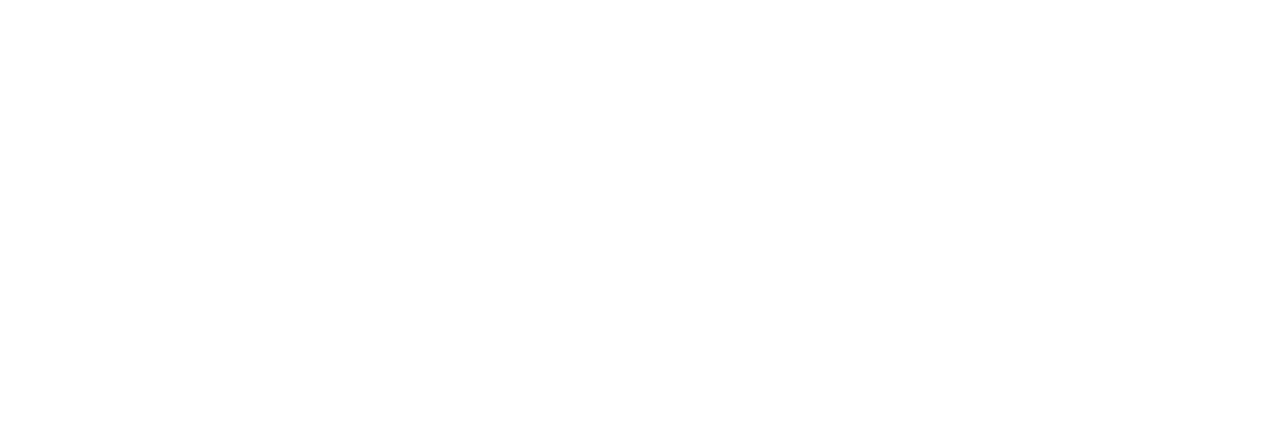
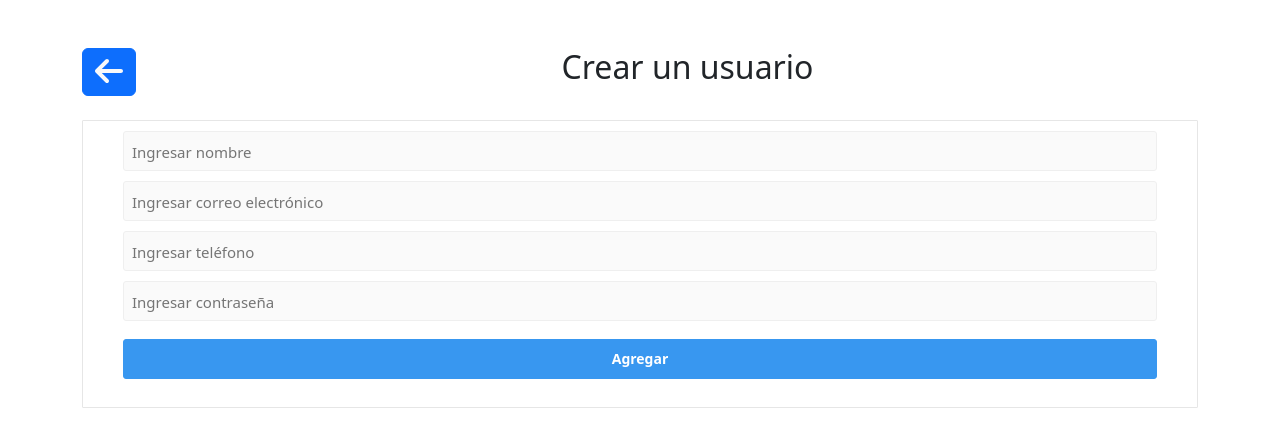
Before and after one commit to FelipeLL/Frontend-Spira, a React (Create React App) app: page /backoffice/create in a window 1280 px wide. Before the commit this address had no page. Shown: the top 446 px of the page. Built offline with nearby package versions, Linux system fonts and the light colour scheme.

Commit message:
Created backoffice user route

```diff
--- a/src/index.js
+++ b/src/index.js
@@ -6,6 +6,7 @@
 import { BrowserRouter, Routes, Route } from "react-router-dom";
 import Login from './routes/public/Login';
 import Backoffice from "./routes/private/Backoffice";
+import CreateUser from "./routes/private/CreateUser";
 
 const root = ReactDOM.createRoot(document.getElementById('root'));
 root.render(
@@ -15,6 +16,7 @@
         <Route path='/' element={<App />}>
           <Route index element={<Login />} />
           <Route path="/backoffice" element={<Backoffice />} />
+          <Route path="/backoffice/create" element={<CreateUser />} />
         </Route>
       </Routes>
     </BrowserRouter>
--- /dev/null
+++ b/src/routes/private/CreateUser.jsx
@@ -0,0 +1,104 @@
+import { useForm } from "react-hook-form";
+import styles from "../../styles/createUser.module.css";
+import { alertError } from "../../utilities/Alerts";
+import { formValidate } from "../../utilities/formValidate";
+import FormError from "../../components/FormError";
+import { FontAwesomeIcon } from "@fortawesome/react-fontawesome";
+import { faArrowLeft } from "@fortawesome/free-solid-svg-icons";
+import { useNavigate } from "react-router-dom";
+
+const CreateUser = () => {
+  const navigate = useNavigate();
+  const {
+    register,
+    handleSubmit,
+    formState: { errors },
+  } = useForm();
+  const { required } = formValidate();
+
+  const onSubmit = async (data) => {
+    try {
+      console.log(data);
+    } catch (error) {
+      alertError(error.response.data);
+    }
+  };
+
+  return (
+    <div className="container">
+      <div className="mt-5">
+        <div className="row mb-4">
+          <div className="col-1">
+            <button className="btn btn-primary">
+              <FontAwesomeIcon
+                icon={faArrowLeft}
+                className="fs-2 text-light"
+                onClick={() => navigate(-1)}
+              />
+            </button>
+          </div>
+          <div className="col-11">
+            <h2 className="text-center">Crear un usuario</h2>
+          </div>
+        </div>
+        <div className={styles["login-box"]}>
+          <form className={styles.form} onSubmit={handleSubmit(onSubmit)}>
+            <div className={styles["input-box"]}>
+              <input
+                type="text"
+                placeholder="Ingresar nombre"
+                name="name"
+                {...register("name", {
+                  required,
+                })}
+              />
+            </div>
+            {errors.name && <FormError error={errors.name} />}
+
+            <div className={styles["input-box"]}>
+              <input
+                type="text"
+                placeholder="Ingresar correo electrónico"
+                name="email"
+                {...register("email", {
+                  required,
+                })}
+              />
+            </div>
+            {errors.email && <FormError error={errors.email} />}
+
+            <div className={styles["input-box"]}>
+              <input
+                type="text"
+                placeholder="Ingresar teléfono"
+                name="phone"
+                {...register("phone", {
+                  required,
+                })}
+              />
+            </div>
+            {errors.phone && <FormError error={errors.phone} />}
+
+            <div className={styles["input-box"]}>
+              <input
+                type="password"
+                placeholder="Ingresar contraseña"
+                name="password"
+                {...register("password", {
+                  required,
+                })}
+              />
+            </div>
+            {errors.password && <FormError error={errors.password} />}
+
+            <span className={styles["button-box"]}>
+              <button>Agregar</button>
+            </span>
+          </form>
+        </div>
+      </div>
+    </div>
+  );
+};
+
+export default CreateUser;
--- /dev/null
+++ b/src/styles/createUser.module.css
@@ -0,0 +1,60 @@
+.form {
+  display: flex;
+  margin-bottom: 10px;
+  flex-direction: column;
+}
+
+.login-box {
+  margin: 0 0 10px;
+  padding: 10px 0;
+  max-width: 100%;
+  border: 1px solid #e6e6e6;
+  border-radius: 1px;
+  background: #fff;
+}
+
+.input-box {
+  margin: auto 40px 10px;
+}
+
+.input-box input {
+  width: 100%;
+  height: 40px;
+  padding: 9px 0 7px 8px;
+  margin: 0;
+  font-size: 15px;
+  border-radius: 3px;
+  outline: none;
+  overflow: hidden;
+  text-overflow: ellipsis;
+  box-sizing: border-box;
+  border: 1px solid #efefef;
+  background-color: #fafafa;
+}
+
+.button-box {
+  position: relative;
+  display: block;
+  margin: 8px 40px;
+}
+
+.button-box button {
+  width: 100%;
+  height: 40px;
+  padding: 0 8px;
+  border-radius: 3px;
+  font-weight: 600;
+  font-size: 14px;
+  line-height: 26px;
+  outline: none;
+  white-space: nowrap;
+  border: 1px solid #3897f0;
+  color: #fff;
+  background: #3897f0;
+  cursor: pointer;
+}
+
+.button-box button:hover {
+  border: 1px solid #1786ed;
+  background: #1786ed;
+}
```
